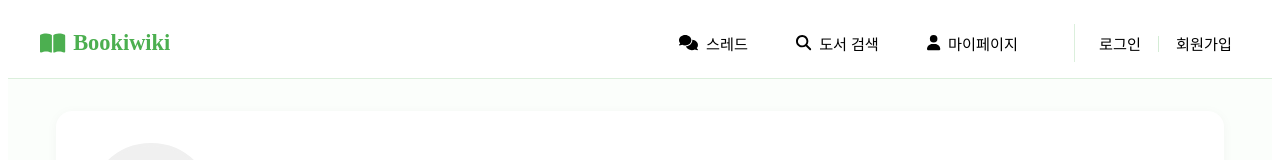
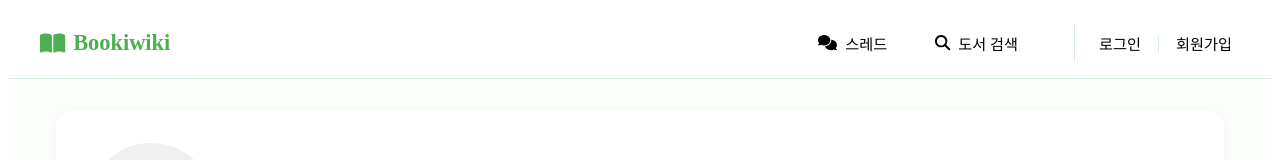
Before and after one commit to OPENARMS1027/Bookiwiki, a Vue app in the folder frontend/: page /mypage in a window 1280 px wide. Shown: the top 160 px of the page. Built offline with nearby package versions, Linux system fonts and the light colour scheme; no server answers.

Commit message:
fix: mypage 네비게이션 수정

```diff
--- a/frontend/src/components/Layout/Navigation.vue
+++ b/frontend/src/components/Layout/Navigation.vue
@@ -15,7 +15,8 @@
         <font-awesome-icon :icon="['fas', 'search']" />
         <span>도서 검색</span>
       </RouterLink>
-      <RouterLink :to="{ name: 'myPage' }" class="nav-link">
+      <!-- 로그인 상태일 때만 마이페이지 표시 -->
+      <RouterLink v-if="userStore.isLogin" :to="{ name: 'myPage' }" class="nav-link">
         <font-awesome-icon :icon="['fas', 'user']" />
         <span>마이페이지</span>
       </RouterLink>
```
